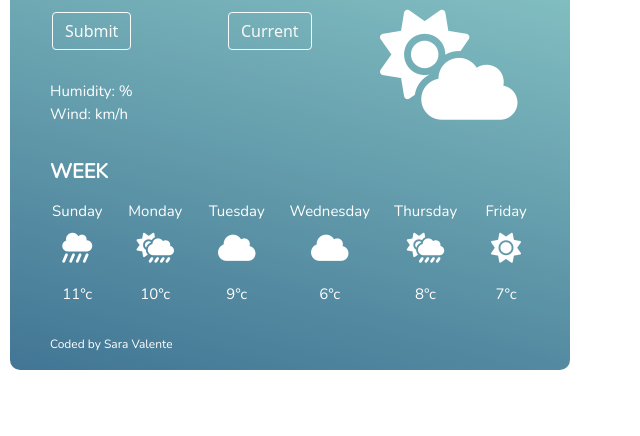
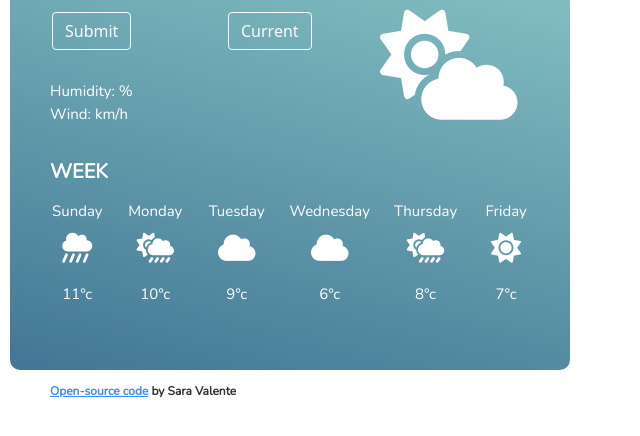
Before and after one commit to moonWatcher77/SheCodes-WeatherApp, a plain HTML site: page index.html.html in a window 1280 px wide. Shown: the part 210-646 px from the top of the page, without its empty margins (0-640 px from the left). Drawn offline with nearby package versions, Linux system fonts and the light colour scheme.

Commit message:
Html and CSS changed on footer
Added external link to github on the footer.
The footer CSS was also changed

```diff
--- a/weatherAPP.html
+++ b/index.html.html
@@ -169,7 +169,7 @@
         </div>
 
         <footer>
-            <span> Coded by Sara Valente</span>
+            <span> <a target="_blank" href="https://github.com/moonWatcher77/SheCodes-WeatherApp">Open-source code</a>  by Sara Valente</span>
         </footer>
         <!--JS-->
         <script src="src/index.js"></script>
--- a/src/styles.css
+++ b/src/styles.css
@@ -112,8 +112,9 @@ h4 {
 footer {
   font-size: 12px;
   font-family: "Nunito", sans-serif;
-  color: white;
-  top: 495px;
+  font-weight: bold;
+  color: black;
+  top: 542px;
   padding: 40px;
   position: absolute;
 }
```
